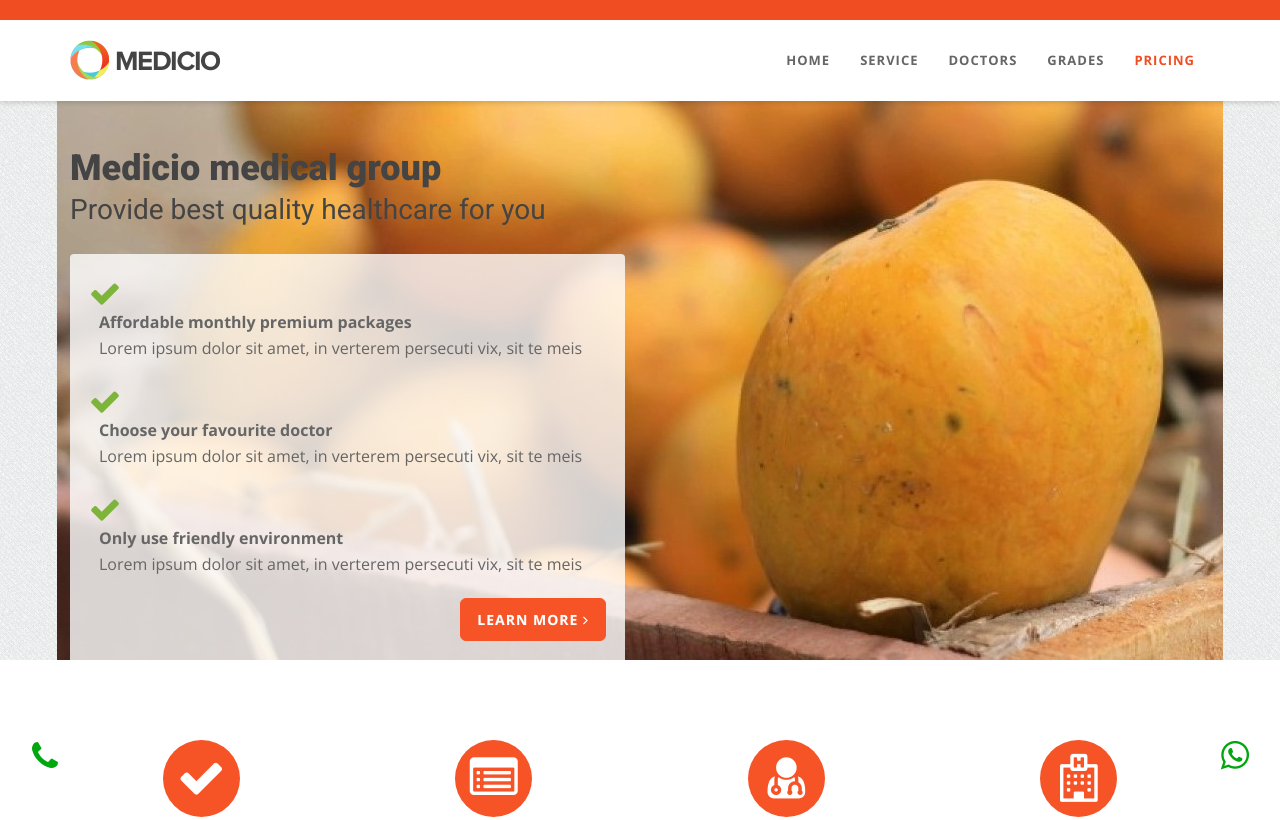
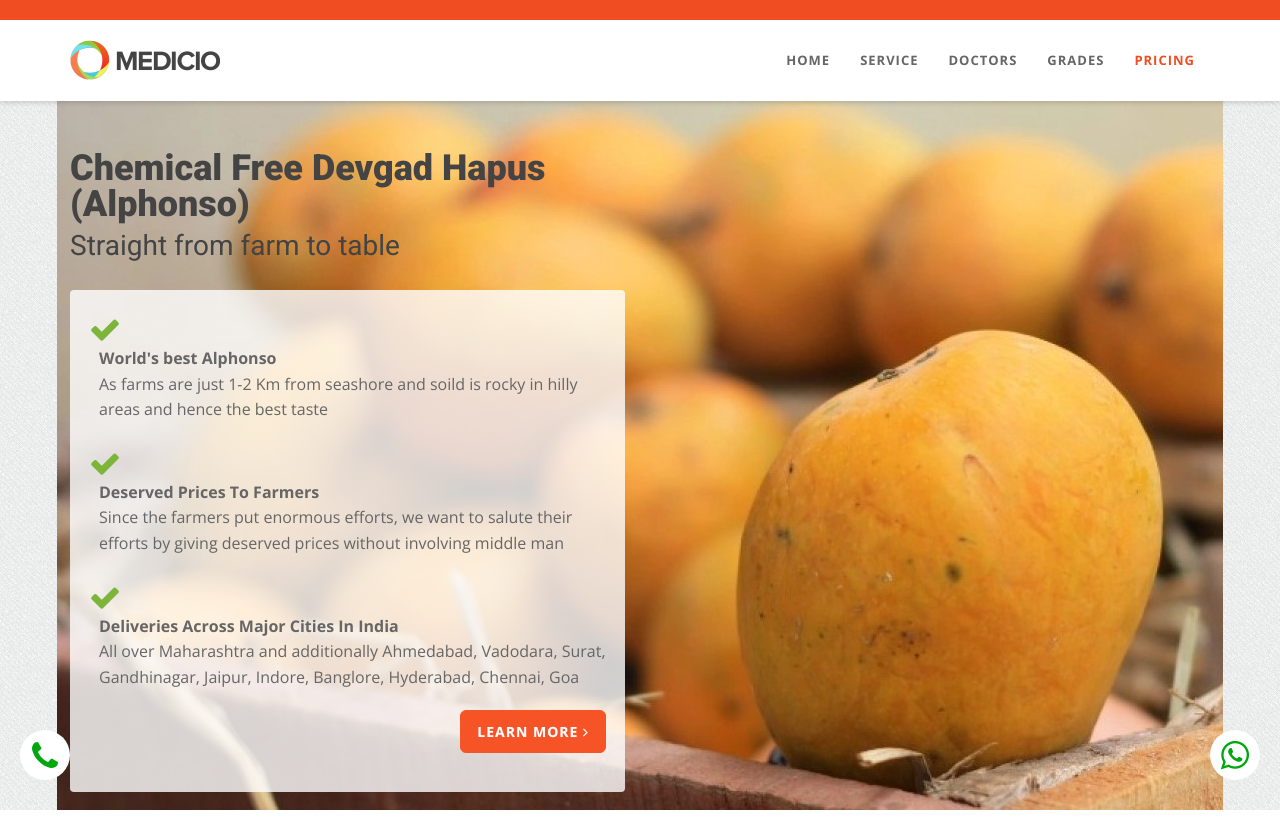
Before and after one commit to Sumit1311/malpani-mangoes, a website: page public/index.html in a window 1280 px wide. Shown: the top 820 px of the page. Drawn offline with nearby package versions, Linux system fonts and the light colour scheme.

Commit message:
Modified the content as per request

```diff
--- a/public/css/style.css
+++ b/public/css/style.css
@@ -2129,7 +2129,7 @@ a.btn:focus{
 	}
 }
 
-@media (max-width:993px) {
+@media (max-width:768px) {
 	.intro-height {
 		height: 450px;
 	}
@@ -2138,7 +2138,12 @@ a.btn:focus{
 	}
 }
 
-@media (min-width:993px) and (max-width:1199px) {
+@media (min-width:769px) and (max-width:993px){
+	.intro-height {
+		height: 650px;
+	}
+}
+@media (min-width:994px) {
 	.intro-height {
 		height: 600px;
 	}
--- a/public/index.html
+++ b/public/index.html
@@ -92,18 +92,18 @@
           <div class="row">
             <div class="col-lg-6 col-sm-12 col-xs-12 intro-height">
               <div class="wow fadeInDown" data-wow-offset="0" data-wow-delay="0.1s">
-                <h2 class="h-ultra">Medicio medical group</h2>
+                <h2 class="h-ultra">Chemical Free Devgad Hapus (Alphonso)</h2>
               </div>
               <div class="wow fadeInUp" data-wow-offset="0" data-wow-delay="0.1s">
-                <h4 class="h-light">Provide best quality healthcare for you</h4>
+                <h4 class="h-light">Straight from farm to table</h4>
               </div>
               <div class="well well-trans visible-lg visible-sm visible-md">
                 <div class="wow fadeInRight" data-wow-delay="0.1s">
 
                   <ul class="lead-list">
-                    <li><span class="fa fa-check fa-2x icon-success"></span> <span class="list"><strong>Affordable monthly premium packages</strong><br />Lorem ipsum dolor sit amet, in verterem persecuti vix, sit te meis</span></li>
-                    <li><span class="fa fa-check fa-2x icon-success"></span> <span class="list"><strong>Choose your favourite doctor</strong><br />Lorem ipsum dolor sit amet, in verterem persecuti vix, sit te meis</span></li>
-                    <li><span class="fa fa-check fa-2x icon-success"></span> <span class="list"><strong>Only use friendly environment</strong><br />Lorem ipsum dolor sit amet, in verterem persecuti vix, sit te meis</span></li>
+                    <li><span class="fa fa-check fa-2x icon-success"></span> <span class="list"><strong>World's best Alphonso</strong><br />As farms are just 1-2 Km from seashore and soild is rocky in hilly areas and hence the best taste</span></li>
+                    <li><span class="fa fa-check fa-2x icon-success"></span> <span class="list"><strong>Deserved Prices To Farmers</strong><br />Since the farmers put enormous efforts, we want to salute their efforts by giving deserved prices without involving middle man</span></li>
+                    <li><span class="fa fa-check fa-2x icon-success"></span> <span class="list"><strong>Deliveries Across Major Cities In India</strong><br />All over Maharashtra and additionally Ahmedabad, Vadodara, Surat, Gandhinagar, Jaipur, Indore, Banglore, Hyderabad, Chennai, Goa</span></li>
                   </ul>
                   <p class="text-right wow bounceIn" data-wow-delay="0.4s">
                     <a href="#" class="btn btn-skin btn-lg">Learn more <i class="fa fa-angle-right"></i></a>
@@ -124,9 +124,9 @@
                 <div class="wow fadeInRight" data-wow-delay="0.1s">
 
                   <ul class="lead-list">
-                    <li><span class="fa fa-check fa-2x icon-success"></span> <span class="list"><strong>Affordable monthly premium packages</strong><br />Lorem ipsum dolor sit amet, in verterem persecuti vix, sit te meis</span></li>
-                    <li><span class="fa fa-check fa-2x icon-success"></span> <span class="list"><strong>Choose your favourite doctor</strong><br />Lorem ipsum dolor sit amet, in verterem persecuti vix, sit te meis</span></li>
-                    <li><span class="fa fa-check fa-2x icon-success"></span> <span class="list"><strong>Only use friendly environment</strong><br />Lorem ipsum dolor sit amet, in verterem persecuti vix, sit te meis</span></li>
+                    <li><span class="fa fa-check fa-2x icon-success"></span> <span class="list"><strong>World's best Alphonso</strong><br />As farms are just 1-2 Km from seashore and soild is rocky in hilly areas and hence the best taste</span></li>
+                    <li><span class="fa fa-check fa-2x icon-success"></span> <span class="list"><strong>Deserved Prices To Farmers</strong><br />Since the farmers put enormous efforts, we want to salute their efforts by giving deserved prices without involving middle man</span></li>
+                    <li><span class="fa fa-check fa-2x icon-success"></span> <span class="list"><strong>Deliveries Across Major Cities In India</strong><br />All over Maharashtra and additionally Ahmedabad, Vadodara, Surat, Gandhinagar, Jaipur, Indore, Banglore, Hyderabad, Chennai, Goa</span></li>
                   </ul>
                   <p class="text-right wow bounceIn" data-wow-delay="0.4s">
                     <a href="#" class="btn btn-skin btn-lg">Learn more <i class="fa fa-angle-right"></i></a>
```
